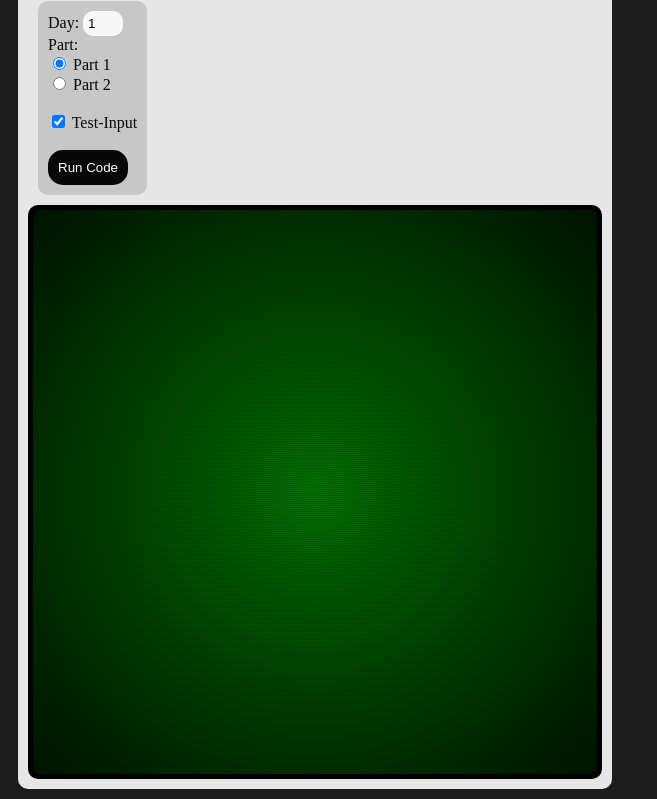
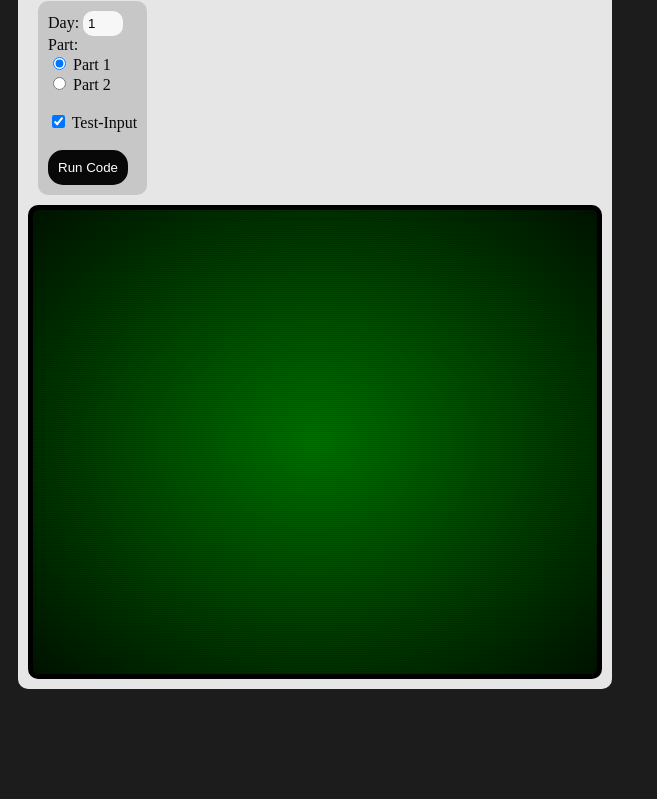
Before and after one commit to BenjaminDerProgrammierer/advent-of-code-fw, a website: page index.html in a window 1280 px wide. Shown: the part 105-904 px from the top of the page, without its empty margins (0-657 px from the left). After the commit the page ends 804 px from the top, so only its background shows below. Drawn offline with Linux system fonts and the light colour scheme.

Commit message:
"localisation"

```diff
--- a/index.html
+++ b/index.html
@@ -6,7 +6,7 @@
     <meta name="viewport" content="width=device-width, initial-scale=1.0" />
     <title>Advent of code Framework</title>
     <link rel="stylesheet" href="style.css">
-    <script type="module" src="./bin/ts/index.js"></script>
+    <script type="module" src="bin/ts/index.js"></script>
   </head>
   <body>
     <div id="container">
--- a/package.json
+++ b/package.json
@@ -5,7 +5,7 @@
   "description": "Advent of Code Framework",
   "main": "index.ts",
   "scripts": {
-    "test": "echo \"Error: no test specified\" && exit 1"
+    "build": "tsc"
   },
   "keywords": [],
   "author": "",
--- a/style.css
+++ b/style.css
@@ -42,12 +42,17 @@ html {
   border: none;
 }
 
-#console {
-  height: 500px;
-  aspect-ratio: 1;
+#selector input[type='submit']:hover {
+  background-color: #222222;
+}
+#selector input[type='submit']:active {
+  background-color: #464646;
 }
 
 #console {
+  width: 500px;
+  height: 400px;
+
   border: black 5px solid;
   border-radius: 10px;
   background-color: black;
@@ -96,7 +101,7 @@ html {
   content: '';
   position: absolute;
 
-  height: 564px;
+  height: 464px;
   width: 564px;
   transform: translateX(-2rem) translateY(-2rem);
   background: repeating-linear-gradient(
```
